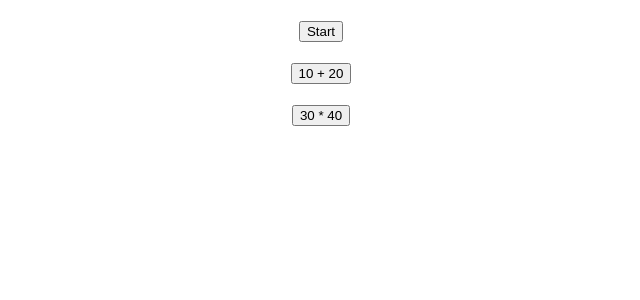
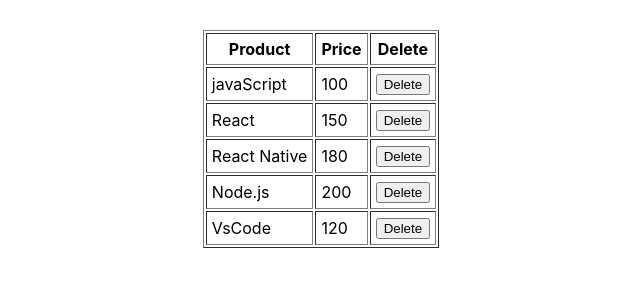
Before and after one commit to Narathon082/app1, a React (Create React App) app: page / in a window 1280 px wide. Shown: the top 300 px of the page, without its empty margins (319-959 px from the left). Built offline with nearby package versions, Linux system fonts and the light colour scheme.

Commit message:
Creating References
Array-Refs

```diff
--- a/src/App.js
+++ b/src/App.js
@@ -1,11 +1,10 @@
 //import logo from './logo.svg';
 import './App.css';
 import React from 'react'
-import { Calculator2 } from './calculator'
-import { EventData } from './event-data'
+import RefsArray from './refs-array'
 
 function App() {
-  return <EventData/>
+  return <RefsArray/>
 
 }
 
--- /dev/null
+++ b/src/refs-array.js
@@ -0,0 +1,49 @@
+import React from 'react'
+
+export default function RefsArray() {
+    const table = React.useRef()
+    const tr = React.useRef([])
+
+    const data = [
+        ['javaScript', 100],
+        ['React', 150],
+        ['React Native', 180],
+        ['Node.js', 200],
+        ['VsCode', 120],
+    ]
+
+    const onClickButton = (i) => {
+        const index = tr.current[i].rowIndex
+        table.current.deleteRow(index)
+    }
+
+    const onMouseOverRow = (i) => {
+        tr.current[i].style.backgroundColor = 'yellow'
+    }
+
+    const onMouseOutRow = (i) => {
+        tr.current[i].style.backgroundColor = 'white'
+    }
+
+        const tableStyle = { margin: 'auto', marginTop: 30 }
+
+    return (
+        <table ref={table} border="1" cellPadding={5} style={tableStyle}>
+            <tr><th>Product</th><th>Price</th><th>Delete</th></tr>
+        {
+            data.map((item, i) => {
+                return (
+                <tr ref={el => tr.current[i] = el}
+                onMouseOver={() => onMouseOverRow(i)}
+                onMouseOut={() => onMouseOutRow(i)}
+                >
+                    <td>{item[0]}</td>
+                    <td>{item[1]}</td>
+                    <td><button onClick={() => onClickButton(i)}>Delete</button></td>
+                </tr>
+                )
+            })
+        }
+        </table>
+    )
+}
```
